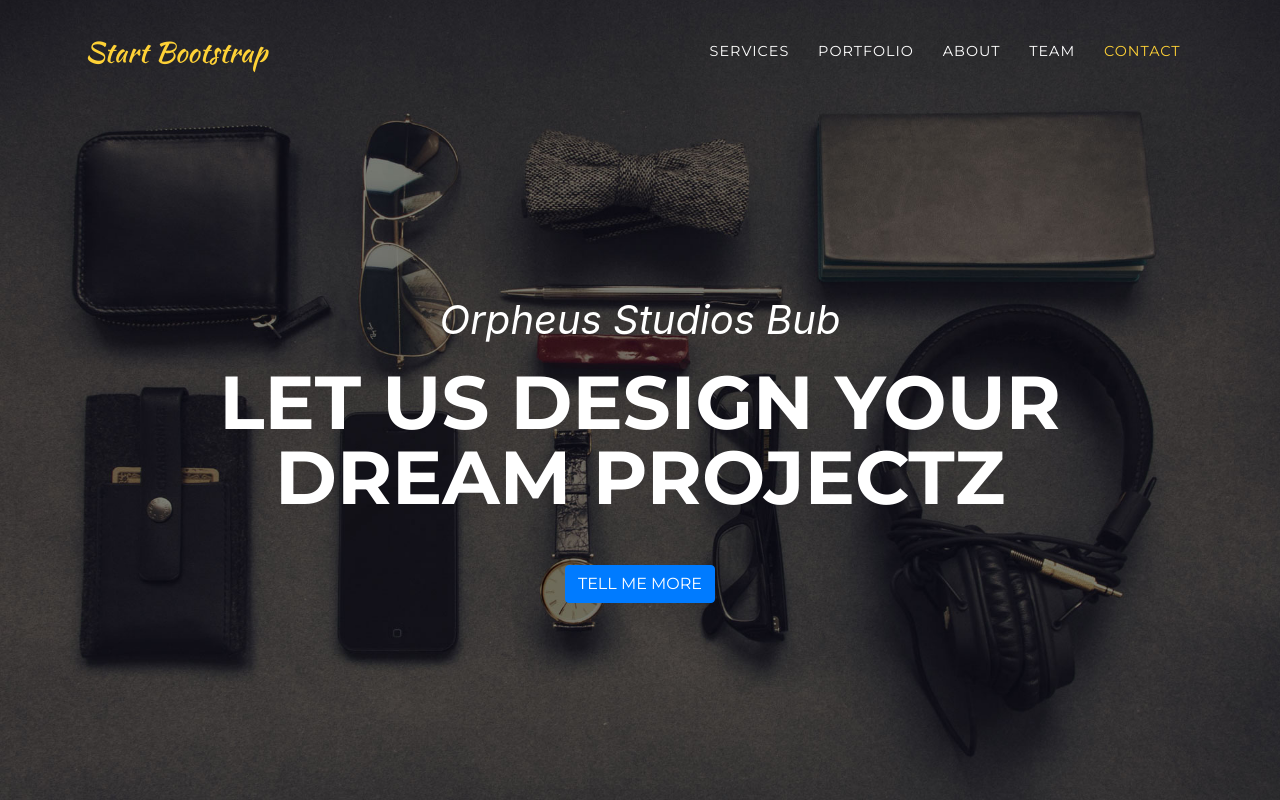
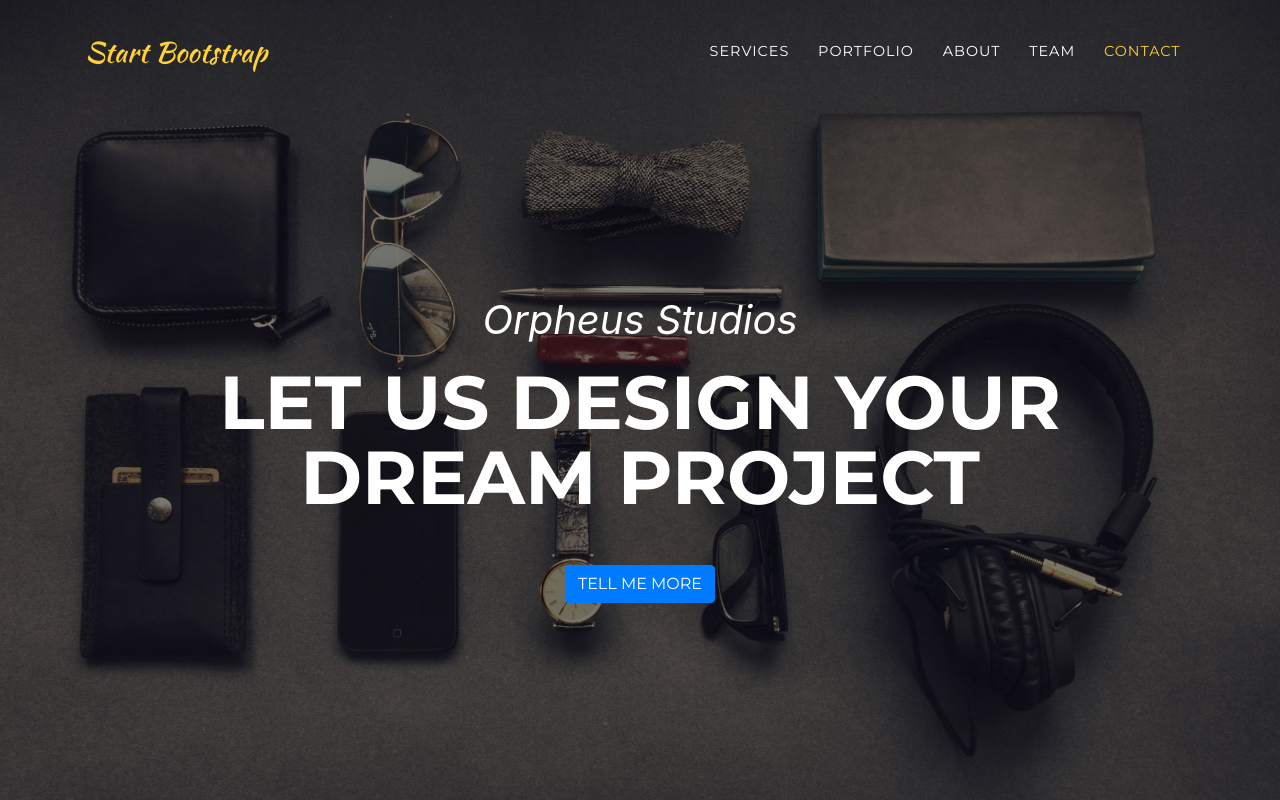
Before and after one commit to zmarkan/circleci-demo, a website with bundled scripts: page index.html in a window 1280 px wide. Shown: the top 800 px of the page. Built offline with nearby package versions, Linux system fonts and the light colour scheme; a web font is replaced by a local one.

Commit message:
Failed test metadata works! Fix index

```diff
--- a/index.html
+++ b/index.html
@@ -61,8 +61,8 @@
   <header class="masthead">
     <div class="container">
       <div class="intro-text">
-        <div class="intro-lead-in">Orpheus Studios Bub</div>
-        <div class="intro-heading text-uppercase">Let Us Design Your Dream Projectz</div>
+        <div class="intro-lead-in">Orpheus Studios</div>
+        <div class="intro-heading text-uppercase">Let Us Design Your Dream Project</div>
         <a class="btn btn-primary btn-xl text-uppercase js-scroll-trigger" href="#services">Tell Me More</a>
       </div>
     </div>
```
